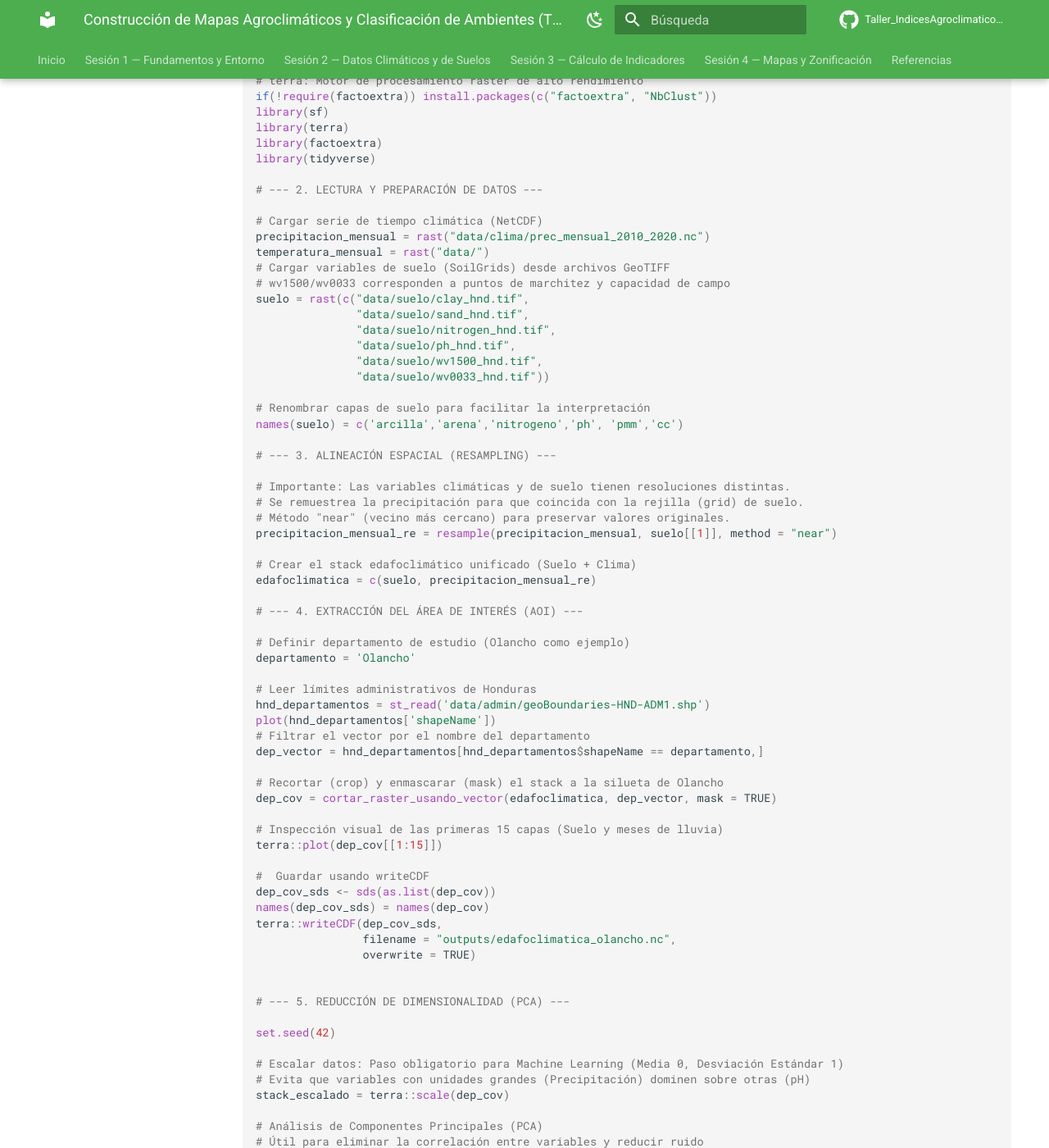
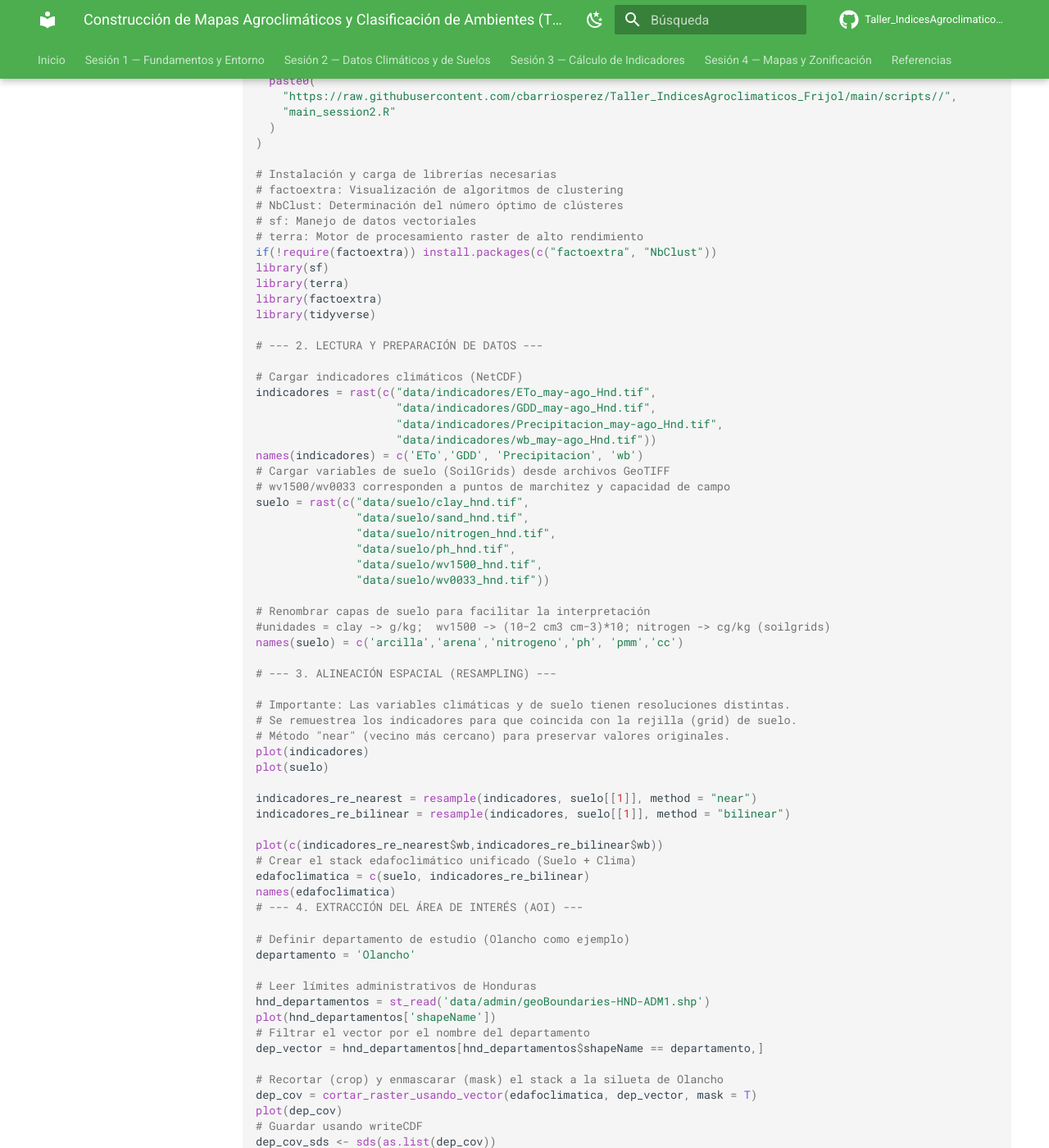
Before and after one commit to cbarriosperez/Taller_IndicesAgroclimaticos_Frijol, an MkDocs documentation site: the page built from docs/sesion4/mapas_tpe.md, in a window 1280 px wide and 1400 px high, scrolled down 747 px. Shown: the whole window at 82% size. Built offline with MkDocs 1.6.1 and Material for MkDocs 9.7.7, drawn with Linux system fonts in a browser that asks for light colours; some of the changed text lies outside the part shown.

Commit message:
scripts update

````diff
--- a/docs/sesion4/mapas_tpe.md
+++ b/docs/sesion4/mapas_tpe.md
@@ -10,6 +10,16 @@ Para ello, usaremos el algoritmo de [**K-Means Clustering**](https://medium.com/
 
 
 ```r
+# ==============================================================================
+# TALLER: ZONIFICACIÓN AGROCLIMÁTICA Y POBLACIÓN OBJETIVO DE ENTORNOS (TPE)
+# Objetivo: Clasificación no supervisada para definir mega-ambientes en Honduras
+# ==============================================================================
+
+# --- 1. CONFIGURACIÓN DEL ENTORNO ---
+
+# Limpiar el espacio de trabajo
+rm(list = ls())
+
 # Cargar funciones externas desde GitHub (Pipeline reproducible)
 source(
   paste0(
@@ -31,9 +41,12 @@ library(tidyverse)
 
 # --- 2. LECTURA Y PREPARACIÓN DE DATOS ---
 
-# Cargar serie de tiempo climática (NetCDF)
-precipitacion_mensual = rast("data/clima/prec_mensual_2010_2020.nc")
-temperatura_mensual = rast("data/")
+# Cargar indicadores climáticos (NetCDF)
+indicadores = rast(c("data/indicadores/ETo_may-ago_Hnd.tif",
+                     "data/indicadores/GDD_may-ago_Hnd.tif",
+                     "data/indicadores/Precipitacion_may-ago_Hnd.tif",
+                     "data/indicadores/wb_may-ago_Hnd.tif"))
+names(indicadores) = c('ETo','GDD', 'Precipitacion', 'wb')
 # Cargar variables de suelo (SoilGrids) desde archivos GeoTIFF
 # wv1500/wv0033 corresponden a puntos de marchitez y capacidad de campo
 suelo = rast(c("data/suelo/clay_hnd.tif",
@@ -44,18 +57,24 @@ suelo = rast(c("data/suelo/clay_hnd.tif",
                "data/suelo/wv0033_hnd.tif"))
 
 # Renombrar capas de suelo para facilitar la interpretación
+#unidades = clay -> g/kg;  wv1500 -> (10−2 cm3 cm−3)*10; nitrogen -> cg/kg (soilgrids)
 names(suelo) = c('arcilla','arena','nitrogeno','ph', 'pmm','cc')
 
 # --- 3. ALINEACIÓN ESPACIAL (RESAMPLING) ---
 
 # Importante: Las variables climáticas y de suelo tienen resoluciones distintas.
-# Se remuestrea la precipitación para que coincida con la rejilla (grid) de suelo.
+# Se remuestrea los indicadores para que coincida con la rejilla (grid) de suelo.
 # Método "near" (vecino más cercano) para preservar valores originales.
-precipitacion_mensual_re = resample(precipitacion_mensual, suelo[[1]], method = "near")
+plot(indicadores)
+plot(suelo)
 
+indicadores_re_nearest = resample(indicadores, suelo[[1]], method = "near")
+indicadores_re_bilinear = resample(indicadores, suelo[[1]], method = "bilinear")
+
+plot(c(indicadores_re_nearest$wb,indicadores_re_bilinear$wb))
 # Crear el stack edafoclimático unificado (Suelo + Clima)
-edafoclimatica = c(suelo, precipitacion_mensual_re)
-
+edafoclimatica = c(suelo, indicadores_re_bilinear)
+names(edafoclimatica)
 # --- 4. EXTRACCIÓN DEL ÁREA DE INTERÉS (AOI) ---
 
 # Definir departamento de estudio (Olancho como ejemplo)
@@ -68,16 +87,14 @@ plot(hnd_departamentos['shapeName'])
 dep_vector = hnd_departamentos[hnd_departamentos$shapeName == departamento,]
 
 # Recortar (crop) y enmascarar (mask) el stack a la silueta de Olancho
-dep_cov = cortar_raster_usando_vector(edafoclimatica, dep_vector, mask = TRUE)
-
-# Inspección visual de las primeras 15 capas (Suelo y meses de lluvia)
-terra::plot(dep_cov[[1:15]])
-
-#  Guardar usando writeCDF
+dep_cov = cortar_raster_usando_vector(edafoclimatica, dep_vector, mask = T)
+plot(dep_cov)
+# Guardar usando writeCDF
 dep_cov_sds <- sds(as.list(dep_cov))
 names(dep_cov_sds) = names(dep_cov)
+
 terra::writeCDF(dep_cov_sds,
-                filename = "outputs/edafoclimatica_olancho.nc",
+                filename = "outputs/suelo_indicadores_olancho.nc",
                 overwrite = TRUE)
 
 
@@ -103,10 +120,10 @@ plot(stack_escalado_pca)
 # Muestreo aleatorio de píxeles para análisis estadístico (optimiza uso de memoria)
 set.seed(42)
 muestra_pixeles = spatSample(x = stack_escalado_pca,
-                              size = 5000,
-                              method = "random",
-                              na.rm = TRUE,
-                              as.df = TRUE)
+                             size = 5000,
+                             method = "random",
+                             na.rm = TRUE,
+                             as.df = TRUE)
 
 # Método 1: Gráfico del Codo (Elbow) - Busca el punto donde la curva se estabiliza
 grafico_codo = fviz_nbclust(x = muestra_pixeles,
````
Also changed, not shown: other parts of docs/sesion4/mapas_tpe.md (+3 -2 lines), docs/sesion4/estadistica_zonal.md (+4 -25 lines), docs/sesion4/index.md (+2 -2 lines).
